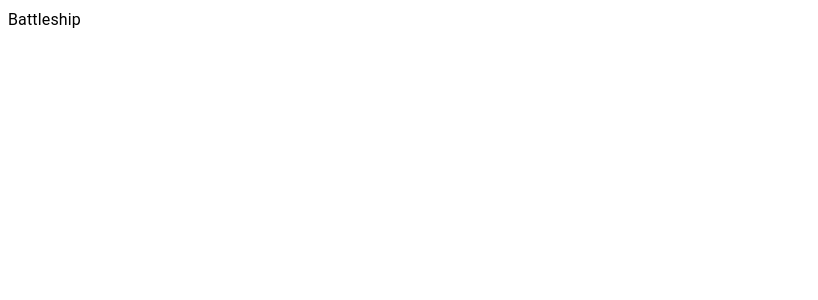
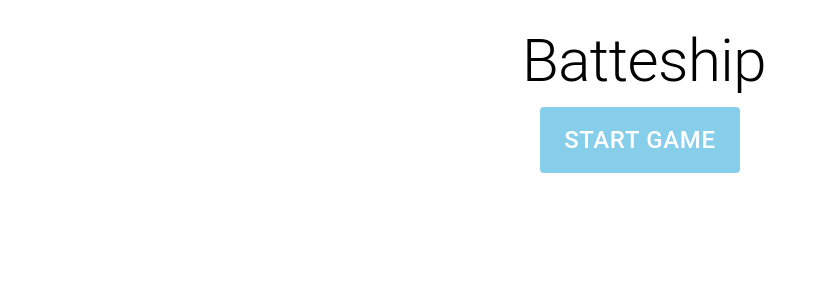
Before and after one commit to VidasBui/Battleship, a React (Create React App) app in the folder client/: page / in a window 1280 px wide. Shown: the top 300 px of the page, without its empty margins (0-818 px from the left). Built offline with nearby package versions, Linux system fonts and the light colour scheme.

Commit message:
feat(page): add main game page

```diff
--- a/client/src/App.tsx
+++ b/client/src/App.tsx
@@ -1,7 +1,6 @@
-import { Typography } from "@mui/material";
-
+import BattleShipGame from "./pages/BattleshipGame";
 function App() {
-  return <Typography>Battleship</Typography>;
+  return <BattleShipGame />;
 }
 
 export default App;
--- /dev/null
+++ b/client/src/pages/BattleshipGame-module.scss
@@ -0,0 +1,34 @@
+.spaceEvenlyBox {
+  margin-top: 3px;
+  margin-bottom: 10px;
+  margin-left: 25px;
+  min-width: 320px;
+  width: 60%;
+  display: flex;
+  flex-direction: row;
+  justify-content: space-evenly;
+}
+
+.mainBox {
+  margin-top: 2%;
+  display: flex;
+  flex-direction: column;
+  align-items: center;
+}
+
+#mainBox .message {
+  font-weight: bold;
+}
+
+#mainBox .gameStartButton {
+  margin-top: 10px;
+  font-size: 1.5rem;
+  padding: 12px 24px;
+  background-color: #87ceeb;
+  color: white;
+
+  &:hover {
+    background-color: #87ceeb;
+    opacity: 0.9;
+  }
+}
--- /dev/null
+++ b/client/src/pages/BattleshipGame.tsx
@@ -0,0 +1,102 @@
+import { Box, Button, Typography } from "@mui/material";
+import { useState } from "react";
+import GameGrid from "../components/GameGrid";
+import { ShootResponse } from "../services/endpoints/Shoot";
+import StartGame, { ProtectedTile } from "../services/endpoints/StartGame";
+import "./BattleshipGame-module.scss";
+
+const BattleShipGame = () => {
+  const [grid, setGrid] = useState<ProtectedTile[]>([]);
+  const [gameStarted, setGameStarted] = useState(false);
+  const [remainingShots, setRemainingShots] = useState(0);
+  const [remainingShips, setRemainingShips] = useState(0);
+  const [error, setError] = useState<string>();
+  const [endMessage, setEndMessage] = useState<string>();
+  const [gridSize, setGridSize] = useState(0);
+
+  const handleStartGame = () => {
+    StartGame().then((res) => {
+      if (res) {
+        setEndMessage(undefined);
+        setGameStarted(true);
+        setGrid(res.grid);
+        setRemainingShips(res.remainingShips);
+        setRemainingShots(res.remainingShots);
+        setGridSize(res.gridSize);
+      } else {
+        setError("Failed to connect to the server");
+      }
+    });
+  };
+
+  const updateTiles = (tiles: ProtectedTile[]) => {
+    const updatedGrid = [...grid];
+
+    tiles.forEach((tile) => {
+      const index = updatedGrid.findIndex(
+        (c) =>
+          c.coordinates.x === tile.coordinates.x &&
+          c.coordinates.y === tile.coordinates.y
+      );
+
+      if (index !== -1) {
+        updatedGrid[index] = tile;
+      }
+    });
+
+    setGrid(updatedGrid);
+  };
+
+  const handleShootResponse = async (
+    req: Promise<ShootResponse | undefined>
+  ) => {
+    const res = await req;
+    if (typeof res === "undefined") {
+      setError("Failed to connect to the server");
+    } else {
+      updateTiles(res.updatedTiles);
+      setRemainingShips(res.remainingShips);
+      setRemainingShots(res.remainingShots);
+      setEndMessage(res.endMessage);
+    }
+  };
+
+  return (
+    <Box id="mainBox" className="mainBox">
+      <Typography variant="h2" sx={{ ml: 1 }}>
+        Batteship
+      </Typography>
+      {gameStarted && (
+        <>
+          <Box className="spaceEvenlyBox">
+            <Typography className="message">
+              remaining shots: {remainingShots}
+            </Typography>
+            <Typography className="message">
+              remaining ships:{remainingShips}
+            </Typography>
+          </Box>
+          <GameGrid
+            handleShootResponse={handleShootResponse}
+            grid={grid}
+            gridSize={gridSize}
+            disableButtons={endMessage ? true : false}
+          />
+        </>
+      )}
+      {error && <Typography sx={{ color: "red" }}>{error}</Typography>}
+      {endMessage && (
+        <Typography variant="h4" className="message" sx={{ mt: 2 }}>
+          {endMessage}
+        </Typography>
+      )}
+      {(!gameStarted || endMessage) && (
+        <Button onClick={handleStartGame} className="gameStartButton">
+          {!gameStarted ? "Start Game" : "Play Again"}
+        </Button>
+      )}
+    </Box>
+  );
+};
+
+export default BattleShipGame;
```
